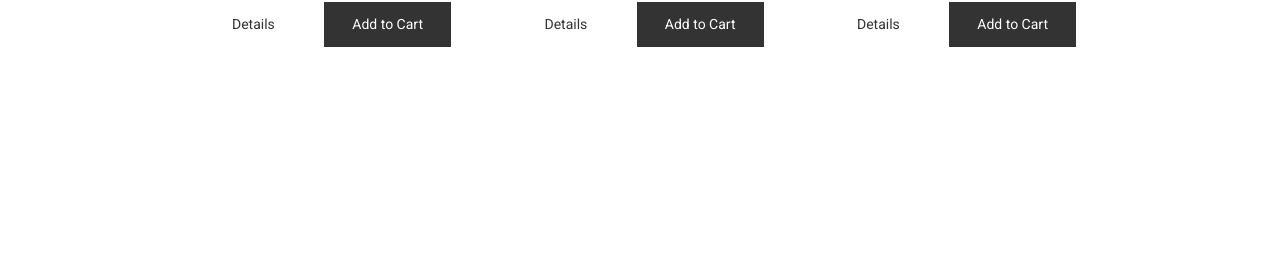
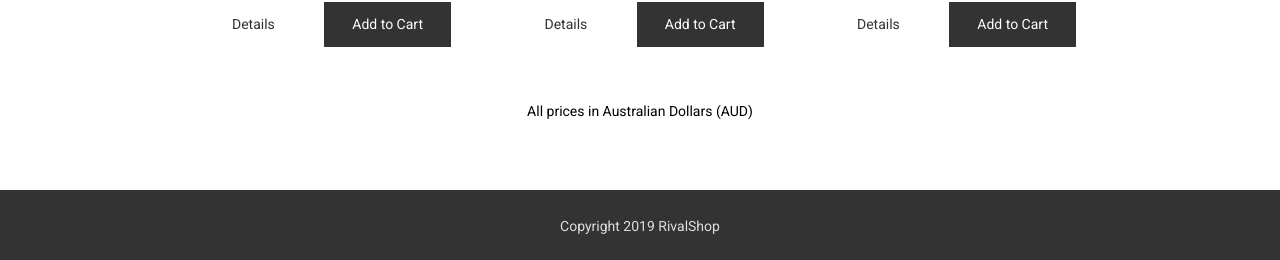
Before and after one commit to fantasticmrdavid/nerfshop, a React app: page / in a window 1280 px wide. Shown: the part 646-906 px from the top of the page. Before the commit the page ends 800 px from the top, so only its background shows below. Built offline with nearby package versions, Linux system fonts and the light colour scheme.

Commit message:
Add Footer, ProductList note

```diff
--- /dev/null
+++ b/src/components/Footer/index.jsx
@@ -0,0 +1,14 @@
+import React from 'react';
+import * as styles from './styles';
+
+export default () => {
+  const {
+    Container,
+  } = styles;
+
+  return (
+    <Container>
+      Copyright {(new Date()).getFullYear()} RivalShop
+    </Container>
+  );
+};
--- /dev/null
+++ b/src/components/Footer/styles.js
@@ -0,0 +1,12 @@
+import styled from 'styled-components';
+import theme from 'styles/theme';
+
+export const Container = styled.nav`
+  display: flex;
+  justify-content: center;
+  width: 100%;
+  box-sizing: border-box;
+  padding: 2em;
+  color: ${theme.colorGrey};
+  background-color: ${theme.colorCharcoal};
+`;
--- a/src/components/ProductList/index.jsx
+++ b/src/components/ProductList/index.jsx
@@ -1,14 +1,21 @@
-import React from 'react';
+import React, { Fragment } from 'react';
 import PropTypes from 'prop-types';
 import ProductContainer from 'containers/ProductContainer';
 import * as styles from './styles';
 
 const ProductList = ({ products }) => {
-  const { Item, List } = styles;
+  const {
+    Item,
+    List,
+    Note,
+  } = styles;
   return (
-    <List>
-      { products.map(p => <Item key={`product_${p.id}`}><ProductContainer {...p} type="list" /></Item>) }
-    </List>
+    <Fragment>
+      <List>
+        { products.map(p => <Item key={`product_${p.id}`}><ProductContainer {...p} type="list" /></Item>) }
+      </List>
+      <Note>All prices in Australian Dollars (AUD)</Note>
+    </Fragment>
   );
 };
 
--- a/src/components/ProductList/styles.js
+++ b/src/components/ProductList/styles.js
@@ -9,3 +9,8 @@ export const List = styled.ul`
 
 export const Item = styled.li`
 `;
+
+export const Note = styled.div`
+  text-align: center;
+  padding: 2em;
+`;
--- a/src/components/Template/index.jsx
+++ b/src/components/Template/index.jsx
@@ -1,6 +1,7 @@
 import React from 'react';
 import PropTypes from 'prop-types';
 import Nav from 'components/Nav';
+import Footer from 'components/Footer';
 import * as styles from './styles';
 
 const { NODE_ENV } = process.env;
@@ -19,6 +20,7 @@ const Template = ({ children }) => {
       <Content>
         {children}
       </Content>
+      <Footer />
     </Container>
   );
 };
```
